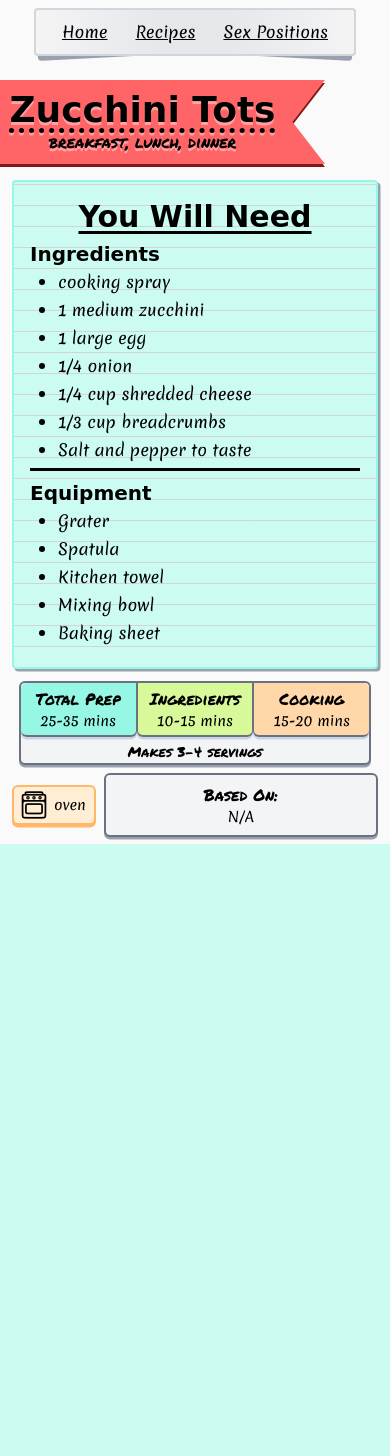
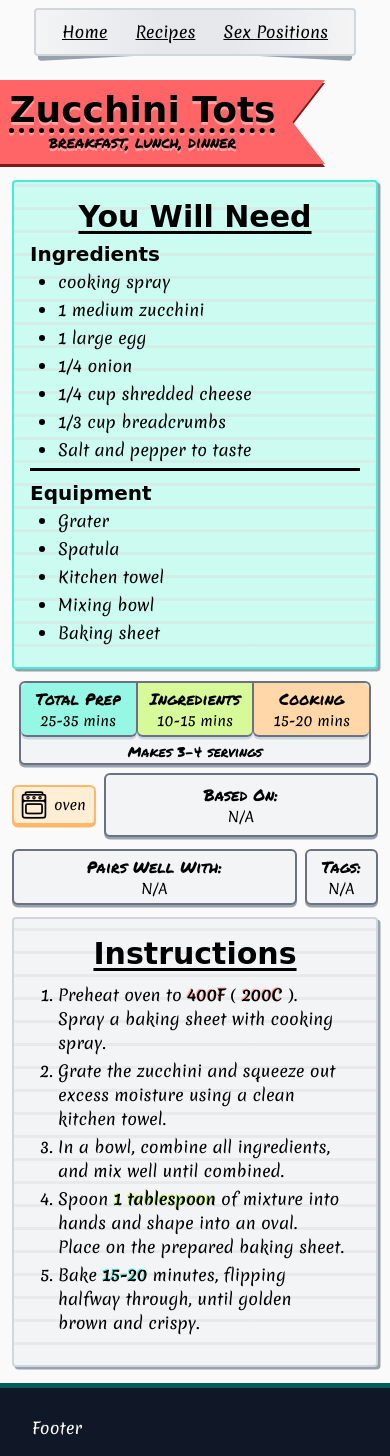
Before and after one commit to the42potato/AllAdultsHere, a Flask app: page /recipes/zucchini_tots in a window 390 px wide. Before the commit the page ends 844 px from the top, so only its background shows below. Run offline with Flask 3, Linux system fonts and the light colour scheme; some web fonts are replaced.

Commit message:
adjusted index card classes for mobile visibility. fixed major formatting problems in base template. added start of site footer

```diff
--- a/static/dist/src/css/output.css
+++ b/static/dist/src/css/output.css
@@ -8,7 +8,6 @@
     --font-mono: ui-monospace, SFMono-Regular, Menlo, Monaco, Consolas, "Liberation Mono",
       "Courier New", monospace;
     --color-red-100: oklch(93.6% 0.032 17.717);
-    --color-red-200: oklch(88.5% 0.062 18.334);
     --color-red-300: oklch(80.8% 0.114 19.571);
     --color-red-400: oklch(70.4% 0.191 22.216);
     --color-red-500: oklch(63.7% 0.237 25.331);
@@ -17,7 +16,7 @@
     --color-orange-200: oklch(90.1% 0.076 70.697);
     --color-orange-300: oklch(83.7% 0.128 66.29);
     --color-amber-100: oklch(96.2% 0.059 95.617);
-    --color-amber-200: oklch(92.4% 0.12 95.746);
+    --color-amber-300: oklch(87.9% 0.169 91.605);
     --color-amber-500: oklch(76.9% 0.188 70.08);
     --color-yellow-100: oklch(97.3% 0.071 103.193);
     --color-yellow-300: oklch(90.5% 0.182 98.111);
@@ -42,13 +41,13 @@
     --color-teal-700: oklch(51.1% 0.096 186.391);
     --color-teal-800: oklch(43.7% 0.078 188.216);
     --color-sky-100: oklch(95.1% 0.026 236.824);
-    --color-sky-200: oklch(90.1% 0.058 230.902);
+    --color-sky-300: oklch(82.8% 0.111 230.318);
     --color-violet-100: oklch(94.3% 0.029 294.588);
-    --color-violet-200: oklch(89.4% 0.057 293.283);
+    --color-violet-300: oklch(81.1% 0.111 293.571);
     --color-fuchsia-100: oklch(95.2% 0.037 318.852);
-    --color-fuchsia-200: oklch(90.3% 0.076 319.62);
+    --color-fuchsia-300: oklch(83.3% 0.145 321.434);
     --color-rose-100: oklch(94.1% 0.03 12.58);
-    --color-rose-200: oklch(89.2% 0.058 10.001);
+    --color-rose-300: oklch(81% 0.117 11.638);
     --color-rose-500: oklch(64.5% 0.246 16.439);
     --color-slate-300: oklch(86.9% 0.022 252.894);
     --color-gray-100: oklch(96.7% 0.003 264.542);
@@ -57,10 +56,9 @@
     --color-gray-400: oklch(70.7% 0.022 261.325);
     --color-gray-500: oklch(55.1% 0.027 264.364);
     --color-gray-600: oklch(44.6% 0.03 256.802);
+    --color-gray-900: oklch(21% 0.034 264.665);
     --color-zinc-50: oklch(98.5% 0 0);
     --color-zinc-100: oklch(96.7% 0.001 286.375);
-    --color-neutral-300: oklch(87% 0 0);
-    --color-stone-100: oklch(97% 0.001 106.424);
     --color-black: #000;
     --color-white: #fff;
     --spacing: 0.25rem;
@@ -87,8 +85,6 @@
     --font-weight-bold: 700;
     --radius-sm: 0.25rem;
     --radius-md: 0.375rem;
-    --default-transition-duration: 150ms;
-    --default-transition-timing-function: cubic-bezier(0.4, 0, 0.2, 1);
     --default-font-family: var(--font-sans);
     --default-mono-font-family: var(--font-mono);
   }
@@ -278,11 +271,8 @@
   .grid {
     display: grid;
   }
-  .table {
-    display: table;
-  }
-  .h-full {
-    height: 100%;
+  .min-h-screen {
+    min-height: 100vh;
   }
   .w-fit {
     width: fit-content;
@@ -636,24 +530,15 @@
       flex-direction: row;
     }
   }
-  .lg\:justify-self-center {
-    @media (width >= 64rem) {
-      justify-self: center;
-    }
-  }
 }
 @layer base {
   html {
-    height: 100%;
-    min-height: 100vh;
-    overflow-y: auto;
+    min-height: 100%;
     font-family: 'Merienda', cursive;
   }
   body {
     z-index: 0;
-    height: auto;
-    min-height: 100%;
-    overflow-y: auto;
+    min-height: 100vh;
     background-color: var(--color-zinc-50);
   }
   nav {
@@ -914,6 +799,14 @@
 .nav_img:hover {
   filter: drop-shadow(0px 1px 3px var(--color-teal-400));
 }
+.footer {
+  border-top-style: var(--tw-border-style);
+  border-top-width: 5px;
+  border-top-color: var(--color-teal-800);
+  background-color: var(--color-gray-900);
+  padding-block: calc(var(--spacing) * 4);
+  color: var(--color-white);
+}
 .buttonlink {
   border-radius: var(--radius-sm);
   border-style: var(--tw-border-style);
@@ -957,49 +850,49 @@
   padding-top: calc(var(--spacing) * 1);
 }
 .index_card_red {
-  border-color: var(--color-red-200);
+  border-color: var(--color-red-300);
   background-color: var(--color-red-100);
-  background-image: repeating-linear-gradient( 0deg, var(--color-red-100) 0px, var(--color-red-100) 20px, var(--color-neutral-300) 20px, var(--color-neutral-300) 21px );
+  background-image: repeating-linear-gradient( 0deg, var(--color-red-100) 0px, var(--color-red-100) 20px, #dddddd77 20px, #dddddd77 23px );
 }
 .index_card_teal {
-  border-color: var(--color-teal-200);
+  border-color: var(--color-teal-300);
   background-color: var(--color-teal-100);
-  background-image: repeating-linear-gradient( 0deg, var(--color-teal-100) 0px, var(--color-teal-100) 20px, var(--color-neutral-300) 20px, var(--color-neutral-300) 21px );
+  background-image: repeating-linear-gradient( 0deg, var(--color-teal-100) 0px, var(--color-teal-100) 20px, #dddddd77 20px, #dddddd77 23px );
 }
 .index_card_amber {
-  border-color: var(--color-amber-200);
+  border-color: var(--color-amber-300);
   background-color: var(--color-amber-100);
-  background-image: repeating-linear-gradient( 0deg, var(--color-amber-100) 0px, var(--color-amber-100) 20px, var(--color-neutral-300) 20px, var(--color-neutral-300) 21px );
+  background-image: repeating-linear-gradient( 0deg, var(--color-amber-100) 0px, var(--color-amber-100) 20px, #dddddd77 20px, #dddddd77 23px );
 }
 .index_card_lime {
-  border-color: var(--color-lime-200);
+  border-color: var(--color-lime-300);
   background-color: var(--color-lime-100);
-  background-image: repeating-linear-gradient( 0deg, var(--color-lime-100) 0px, var(--color-lime-100) 20px, var(--color-neutral-300) 20px, var(--color-neutral-300) 21px );
+  background-image: repeating-linear-gradient( 0deg, var(--color-lime-100) 0px, var(--color-lime-100) 20px, #dddddd77 20px, #dddddd77 23px );
 }
 .index_card_sky {
-  border-color: var(--color-sky-200);
+  border-color: var(--color-sky-300);
   background-color: var(--color-sky-100);
-  background-image: repeating-linear-gradient( 0deg, var(--color-sky-100) 0px, var(--color-sky-100) 20px, var(--color-neutral-300) 20px, var(--color-neutral-300) 21px );
+  background-image: repeating-linear-gradient( 0deg, var(--color-sky-100) 0px, var(--color-sky-100) 20px, #dddddd77 20px, #dddddd77 23px );
 }
 .index_card_violet {
-  border-color: var(--color-violet-200);
+  border-color: var(--color-violet-300);
   background-color: var(--color-violet-100);
-  background-image: repeating-linear-gradient( 0deg, var(--color-violet-100) 0px, var(--color-violet-100) 20px, var(--color-neutral-300) 20px, var(--color-neutral-300) 21px );
+  background-image: repeating-linear-gradient( 0deg, var(--color-violet-100) 0px, var(--color-violet-100) 20px, #dddddd77 20px, #dddddd77 23px );
 }
 .index_card_fuchsia {
-  border-color: var(--color-fuchsia-200);
+  border-color: var(--color-fuchsia-300);
   background-color: var(--color-fuchsia-100);
-  background-image: repeating-linear-gradient( 0deg, var(--color-fuchsia-100) 0px, var(--color-fuchsia-100) 20px, var(--color-neutral-300) 20px, var(--color-neutral-300) 21px );
+  background-image: repeating-linear-gradient( 0deg, var(--color-fuchsia-100) 0px, var(--color-fuchsia-100) 20px, #dddddd77 20px, #dddddd77 23px );
 }
 .index_card_rose {
-  border-color: var(--color-rose-200);
+  border-color: var(--color-rose-300);
   background-color: var(--color-rose-100);
-  background-image: repeating-linear-gradient( 0deg, var(--color-rose-100) 0px, var(--color-rose-100) 20px, var(--color-neutral-300) 20px, var(--color-neutral-300) 21px );
+  background-image: repeating-linear-gradient( 0deg, var(--color-rose-100) 0px, var(--color-rose-100) 20px, #dddddd77 20px, #dddddd77 23px );
 }
 .index_card_gray {
-  border-color: var(--color-gray-200);
-  background-color: var(--color-stone-100);
-  background-image: repeating-linear-gradient( 0deg, var(--color-gray-100) 0px, var(--color-gray-100) 20px, var(--color-neutral-300) 20px, var(--color-neutral-300) 21px );
+  border-color: var(--color-gray-300);
+  background-color: var(--color-gray-100);
+  background-image: repeating-linear-gradient( 0deg, var(--color-gray-100) 0px, var(--color-gray-100) 20px, #dddddd77 20px, #dddddd77 23px );
 }
 .tabs {
   position: relative;
@@ -1192,64 +1085,6 @@
   inherits: false;
   initial-value: solid;
 }
-@property --tw-outline-style {
-  syntax: "*";
-  inherits: false;
-  initial-value: solid;
-}
-@property --tw-blur {
-  syntax: "*";
-  inherits: false;
-}
-@property --tw-brightness {
-  syntax: "*";
-  inherits: false;
-}
-@property --tw-contrast {
-  syntax: "*";
-  inherits: false;
-}
-@property --tw-grayscale {
-  syntax: "*";
-  inherits: false;
-}
-@property --tw-hue-rotate {
-  syntax: "*";
-  inherits: false;
-}
-@property --tw-invert {
-  syntax: "*";
-  inherits: false;
-}
-@property --tw-opacity {
-  syntax: "*";
-  inherits: false;
-}
-@property --tw-saturate {
-  syntax: "*";
-  inherits: false;
-}
-@property --tw-sepia {
-  syntax: "*";
-  inherits: false;
-}
-@property --tw-drop-shadow {
-  syntax: "*";
-  inherits: false;
-}
-@property --tw-drop-shadow-color {
-  syntax: "*";
-  inherits: false;
-}
-@property --tw-drop-shadow-alpha {
-  syntax: "<percentage>";
-  inherits: false;
-  initial-value: 100%;
-}
-@property --tw-drop-shadow-size {
-  syntax: "*";
-  inherits: false;
-}
 @property --tw-leading {
   syntax: "*";
   inherits: false;
@@ -1270,20 +1105,6 @@
       --tw-skew-x: initial;
       --tw-skew-y: initial;
       --tw-border-style: solid;
-      --tw-outline-style: solid;
-      --tw-blur: initial;
-      --tw-brightness: initial;
-      --tw-contrast: initial;
-      --tw-grayscale: initial;
-      --tw-hue-rotate: initial;
-      --tw-invert: initial;
-      --tw-opacity: initial;
-      --tw-saturate: initial;
-      --tw-sepia: initial;
-      --tw-drop-shadow: initial;
-      --tw-drop-shadow-color: initial;
-      --tw-drop-shadow-alpha: 100%;
-      --tw-drop-shadow-size: initial;
       --tw-leading: initial;
       --tw-font-weight: initial;
     }
--- a/static/dist/src/css/sections/base.css
+++ b/static/dist/src/css/sections/base.css
@@ -1,9 +1,9 @@
 html {
-    @apply min-h-screen h-full overflow-y-auto font-merienda;
+    @apply min-h-full font-merienda;
 }
 
 body {
-    @apply min-h-full h-auto overflow-y-auto z-0 bg-zinc-50
+    @apply min-h-screen z-0 bg-zinc-50
 }
 
 nav {
--- a/static/dist/src/css/sections/utilities.css
+++ b/static/dist/src/css/sections/utilities.css
@@ -72,11 +72,12 @@
 }
 
 @utility striped-background-* {
+    background-color: --value(--color-*);
     background-image: repeating-linear-gradient(
         0deg,
         --value(--color-*) 0px,
         --value(--color-*) 20px,
-        var(--color-neutral-300) 20px,
-        var(--color-neutral-300) 21px
+        #dddddd77 20px,
+        #dddddd77 23px
     )
 }
--- /dev/null
+++ b/templates/component/footer.html
@@ -0,0 +1,3 @@
+<div class="footer">
+    <p>Footer</p>
+</div>
--- a/templates/sections/general/index.html
+++ b/templates/sections/general/index.html
@@ -14,7 +14,7 @@
 {% extends 'structure/base.html'%}
 {% block content %}
     <div class="focus_center">
-        <div class="flex mb-2">
+        <div class="flex flex-wrap items-center justify-center mb-2">
             {% for char in "We're All Adults Here".split(" ") %}
                 <h1 class="p-0 mx-2 dotted_underline {{ get_offset(loop.index)|trim }}">{{ char }}</h1>
             {% endfor %}
--- a/templates/structure/base.html
+++ b/templates/structure/base.html
@@ -10,11 +10,12 @@
         <title>{{ page_title | default('We\'re All Adults Here') }}</title>
     </head>
     <body>
-        <div class="flex flex-col h-full">
+        <div class="flex flex-col min-h-screen">
             {% block layout %}
                     {% block content %}
                     {% endblock %}
             {% endblock %}
         </div>
+        {% include 'component/footer.html' %}
     </body>
 </html>
```
Also changed, not shown: other parts of static/dist/src/css/output.css (+0 -99 lines), static/dist/src/css/sections/components.css (+13 -9 lines).
